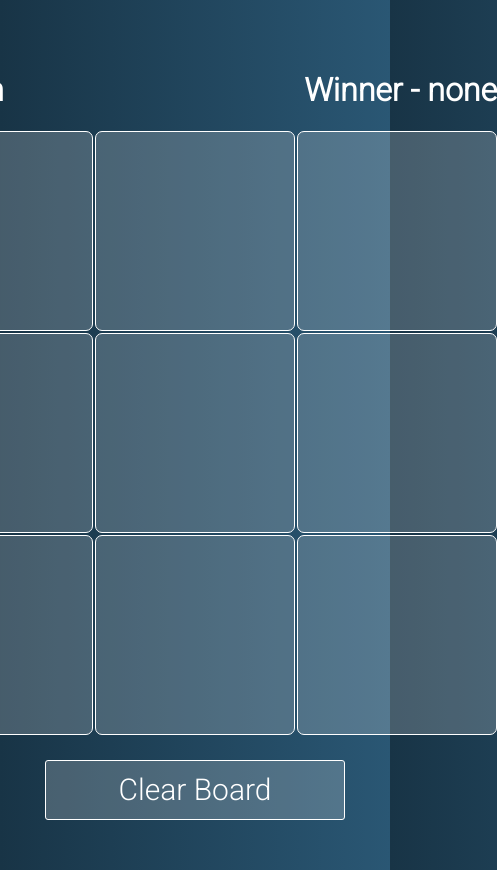
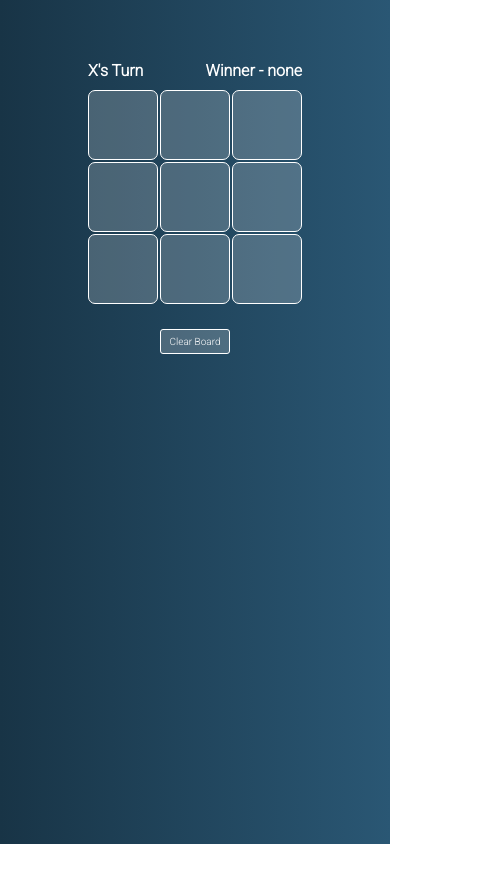
Before and after one commit to palmerelias/TicTacToe, a React (Vite) app: page / in a window 390 px wide. Shown: the whole page, 497 px wide, since content can reach past the window. After the commit the page ends 844 px from the top, so only its background shows below. Built offline with nearby package versions, Linux system fonts and the light colour scheme.

Commit message:
CSS changed to mobile size

```diff
--- a/src/App.css
+++ b/src/App.css
@@ -8,6 +8,7 @@ body {
 }
 
 .game-info {
+    font-size: 8px;
     display: flex;
     justify-content: space-between;
     font-family: 'Roboto', sans-serif;
@@ -16,14 +17,15 @@ body {
 }
 
 .square-container {
+    justify-content: center;
     display: grid;
     gap: 2px;
-    grid-template-columns: 200px 200px 200px;
-    grid-template-rows: 200px 200px 200px;
+    grid-template-columns: 70px 70px 70px;
+    grid-template-rows: 70px 70px 70px;
 }
 
 .square-buttons {
-    font-size: 150px;
+    font-size: 57px;
     color: white;
     background-color: rgb(255, 255, 255, .2);
     border: 1px solid white;
@@ -41,8 +43,8 @@ body {
     border: 1px solid white;
     color: white;
     border-radius: 3px;
-    font-size: 30px;
-    width: 300px;
-    height: 60px;
+    font-size: 10px;
+    width: 70px;
+    height: 25px;
     font-family: 'Roboto', sans-serif;
 }
```
